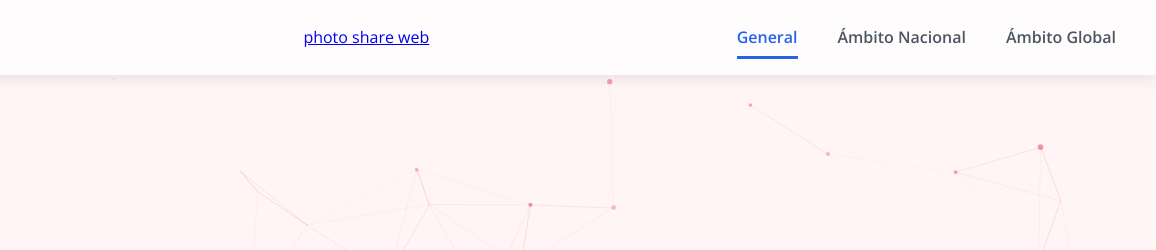
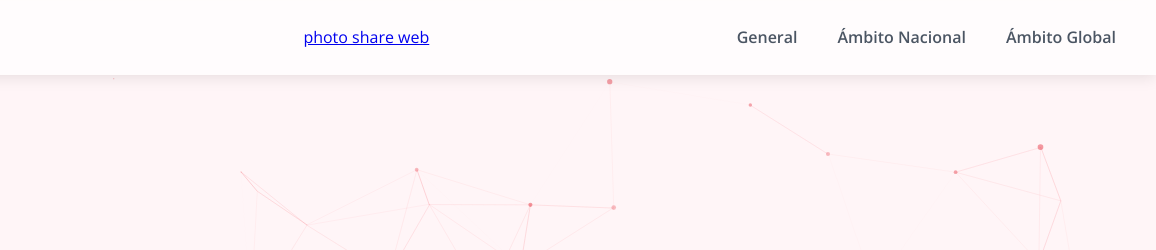
Before and after one commit to SvdGamerYT/prevenciondelembarazoenadolescentesvzla, a website: page index.html in a window 1280 px wide. Shown: the top 250 px of the page, 124-1280 px from the left. Drawn offline with nearby package versions, Linux system fonts and the light colour scheme.

Commit message:
Update index.html

```diff
--- a/index.html
+++ b/index.html
@@ -611,7 +611,7 @@
             </button>
             <nav class="main-nav" aria-label="Navegación principal">
                 <ul>
-                    <li><a href="index.html" class="active" aria-current="page">General</a></li>
+                    <li><a href="index.html">General</a></li>
                     <li><a href="nacional.html">Ámbito Nacional</a></li>
                     <li><a href="global.html">Ámbito Global</a></li>
                 </ul>
```
